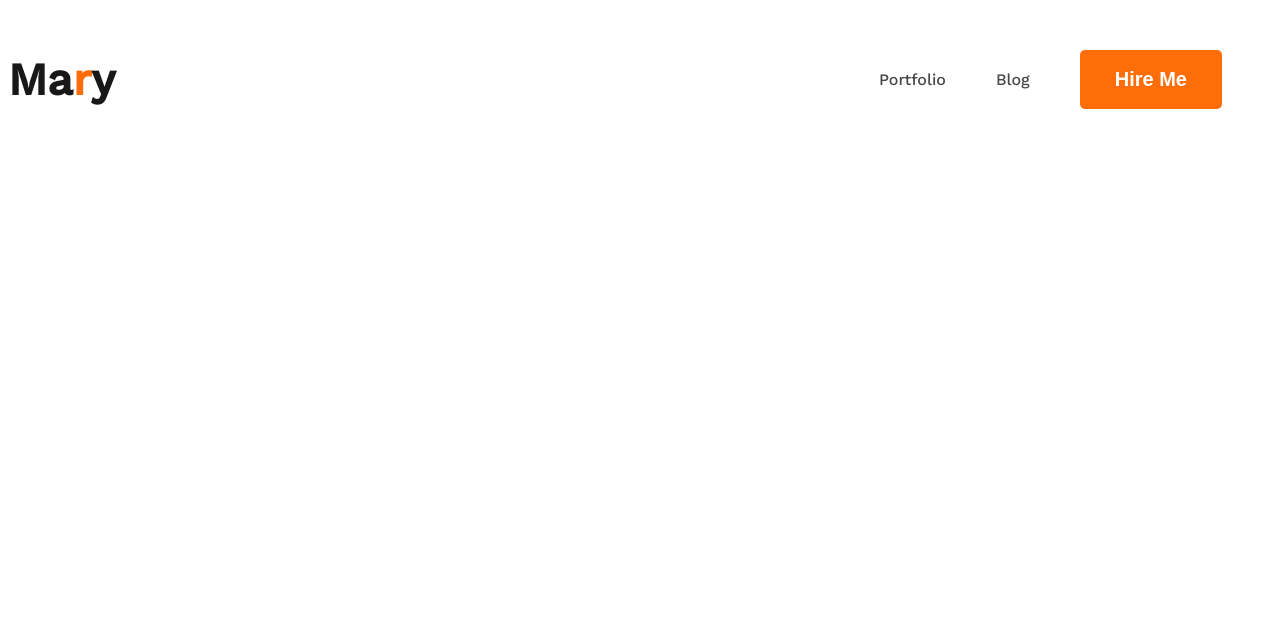
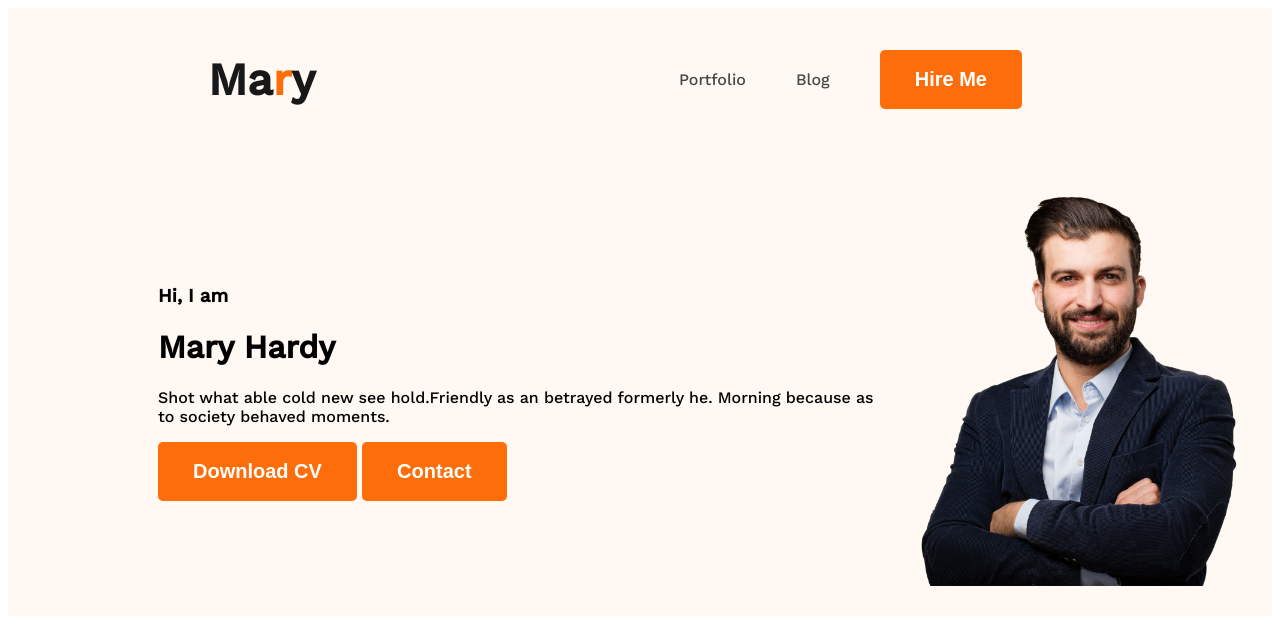
Before and after one commit to itzmenajmul/mary-hardy-portfolio, a plain HTML site: page index.html in a window 1280 px wide. Drawn offline with nearby package versions, Linux system fonts and the light colour scheme; a web font is replaced by a local one.

Commit message:
added banner content

```diff
--- a/index.html
+++ b/index.html
@@ -14,7 +14,7 @@
 </head>
 
 <body>
-    <header>
+    <header class="header">
         <nav>
             <h3 class="nav-title">Ma<span class="text-primary">r</span>y</h3>
             <ul>
@@ -23,6 +23,16 @@
                 <li><button class="btn-primary">Hire Me</button></li>
             </ul>
         </nav>
+        <div class="banner">
+            <div class="banner-content">
+                <h3 class="banner-greeting">Hi, I  am</h3>
+                <h1 class="banner-title">Mary Hardy</h1>
+                <p>Shot what able cold new see hold.Friendly as an betrayed formerly he. Morning because as to society behaved moments.</p>
+                <button class="btn-primary">Download CV</button>
+                <button class="btn-primary">Contact</button>
+            </div>
+            <img class="profile-pic" src="images/hardy.png" alt="">
+        </div>
     </header>
     <main>
 
--- a/styles/portfolio.css
+++ b/styles/portfolio.css
@@ -28,6 +28,7 @@ nav {
     display: flex;
     align-items: center;
     justify-content: space-between;
+    margin: 0 200px;
 }
 
 .nav-title {
@@ -51,3 +52,19 @@ nav a {
     text-decoration: none;
     color: #474747;
 }
+
+/* header related styles */
+.header {
+    background-color: #FFF8F3;
+}
+.banner{
+    padding: 30px 30px 30px 150px;
+    display: flex;
+    align-items: center;
+}
+.banner-content{
+
+}
+.banner .profile-pic{
+    width: 350px;
+}
```
